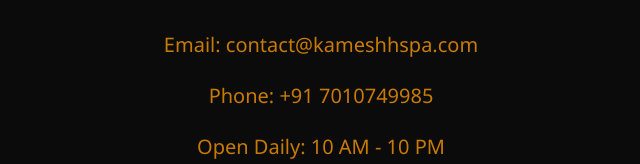
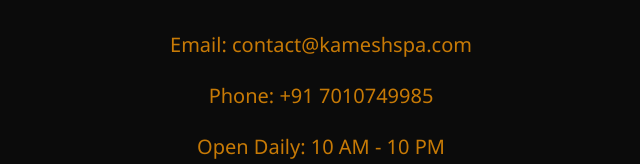
Before and after one commit to pv-fstack/kamesh-luxury-spa, a plain HTML site: page index.html in a window 1280 px wide. Shown: the part 2311-2475 px from the top of the page, 319-959 px from the left. Drawn offline with Linux system fonts and the light colour scheme.

Commit message:
Update index.html

```diff
--- a/index.html
+++ b/index.html
@@ -269,7 +269,7 @@
 
 <div class="section" id="contact">
     <h2>Contact Us</h2>
-    <p>Email: contact@kameshhspa.com</p>
+    <p>Email: contact@kameshspa.com</p>
     <p>Phone: +91 7010749985</p>
     <p>Open Daily: 10 AM - 10 PM</p>
 </div>
```
